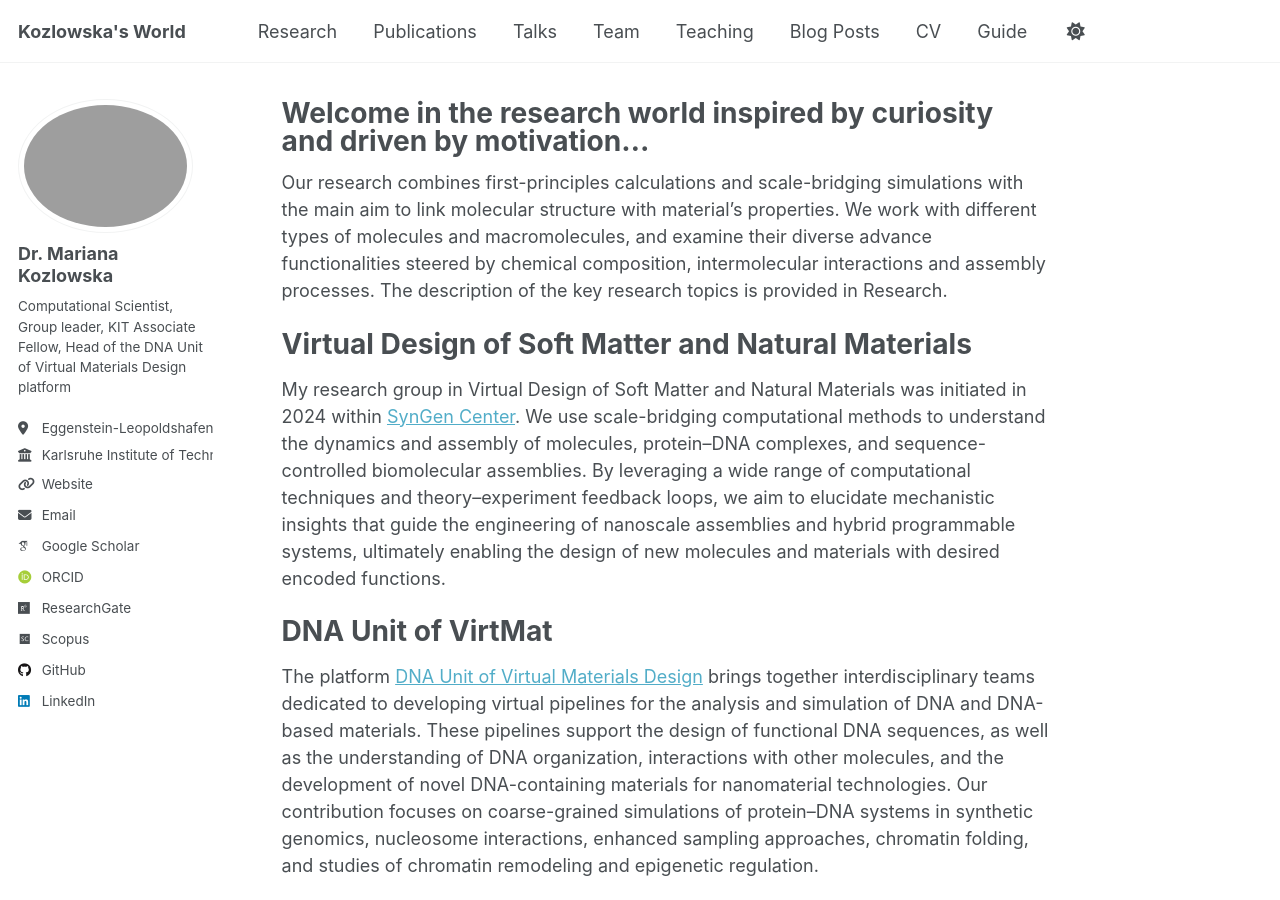
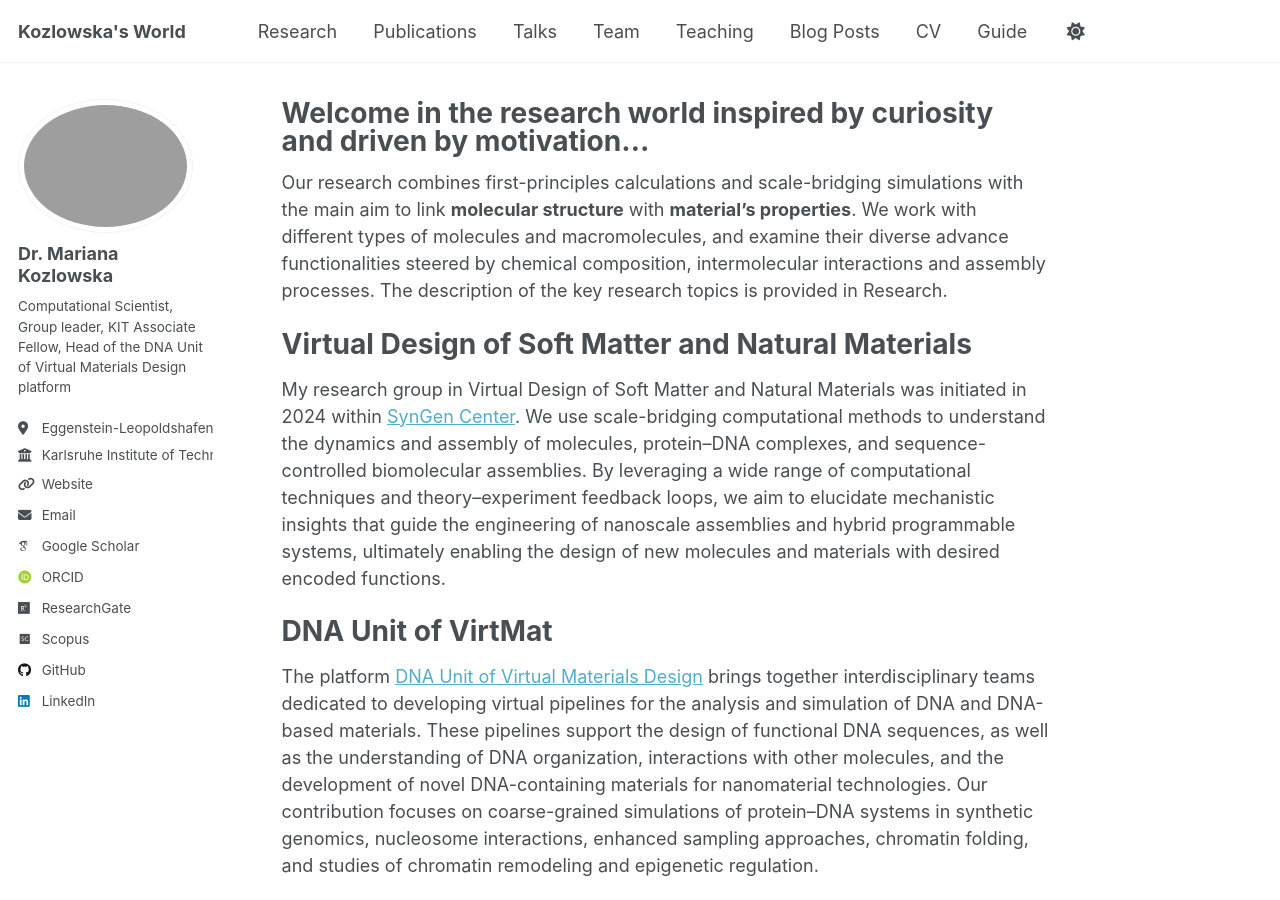
Before and after one commit to MarianaKo8/research, a Jekyll site: the page built from _pages/about.md, in a window 1280 px wide and 900 px high. Built offline with Jekyll 4.4.1, drawn with Linux system fonts in a browser that asks for light colours; some web fonts are replaced; a script that is not in the unit is left out.

Commit message:
Update about.md

```diff
--- a/_pages/about.md
+++ b/_pages/about.md
@@ -1,13 +1,13 @@
 ---
 permalink: /
-title: "Welcome in the research world inspired by curiosity and driven by motivation..."
+title: "Welcome in the research world inspired by curiosity  and driven by motivation..."
 author_profile: true
 redirect_from:
   - /about/
   - /about.html
 ---
 
-Our research combines first-principles calculations and scale-bridging simulations with the main aim to link molecular structure with material's properties. We work with different types of molecules and macromolecules, and examine their diverse advance functionalities steered by chemical composition, intermolecular interactions and assembly processes. The description of the key research topics is provided in Research.
+Our research combines first-principles calculations and scale-bridging simulations with the main aim to link **molecular structure** with **material's properties**. We work with different types of molecules and macromolecules, and examine their diverse advance functionalities steered by chemical composition, intermolecular interactions and assembly processes. The description of the key research topics is provided in Research.
 
 Virtual Design of Soft Matter and Natural Materials
 ======
```
